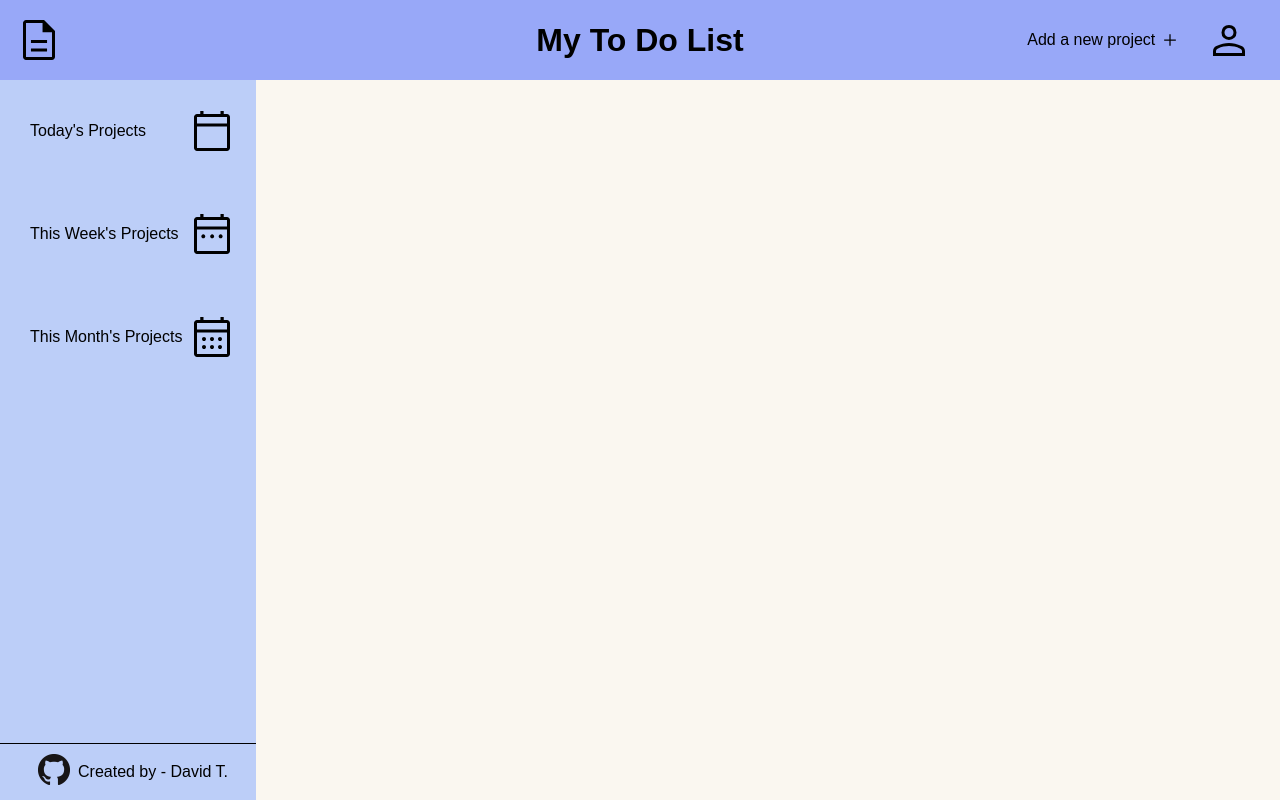
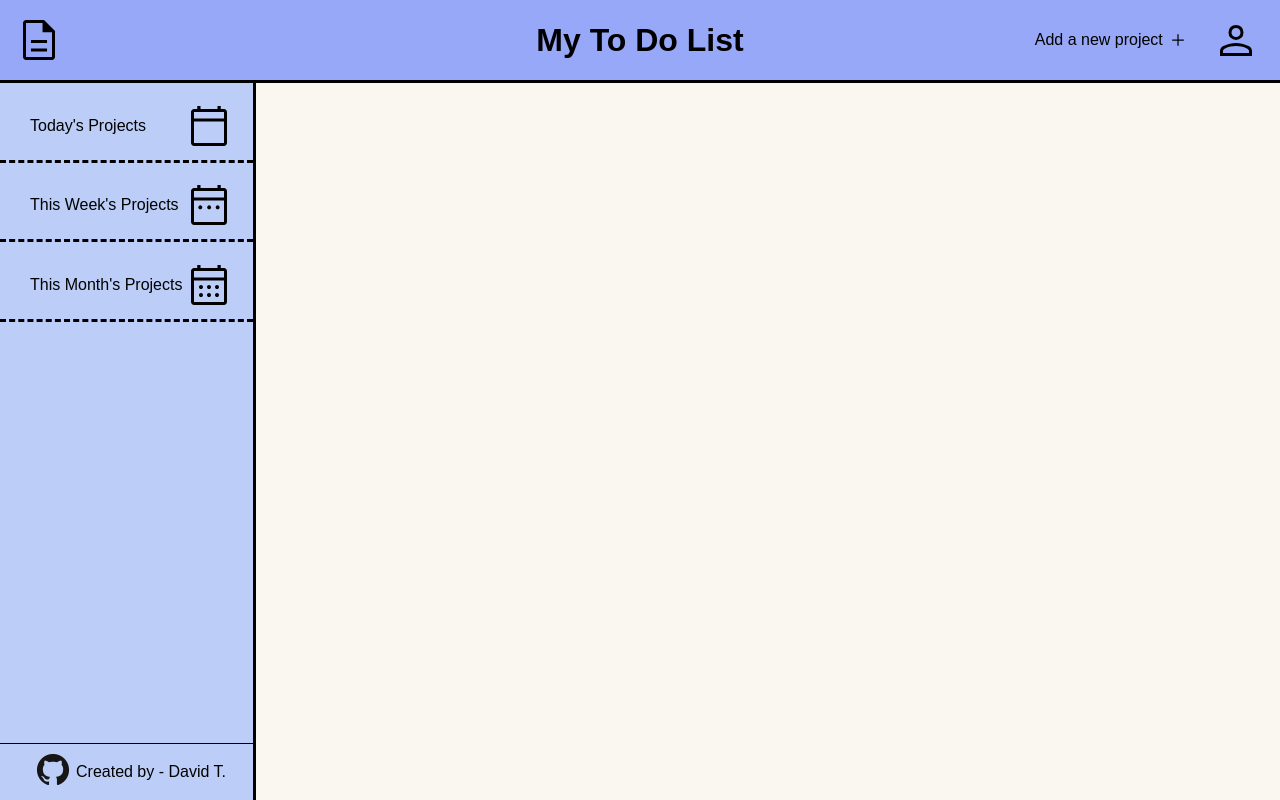
Before and after one commit to JoshDT900/TOP_ToDoList, a website built with webpack: page temp/index.html in a window 1280 px wide. Built offline with nearby package versions, Linux system fonts and the light colour scheme.

Commit message:
changed some page styling

```diff
--- a/temp/style.css
+++ b/temp/style.css
@@ -28,6 +28,7 @@ body {
   grid-template-columns: 1fr 1fr 1fr 1fr 1fr;
   align-items: center;
   background-color: #98A8F8;
+  border-bottom: solid 3px black;
 }
 
 .head_page h1 {
@@ -46,6 +47,13 @@ body {
   display: flex;
   align-items: center;
   gap: 5px;
+  padding: 15px;
+}
+
+.profile_box .add_proj_btn:hover {
+  background-color: #6a8de6;
+  border-radius: 50px;
+  position: inherit;
 }
 
 .profile_box .add_proj_btn > img {
@@ -55,8 +63,8 @@ body {
 .side_nav {
   background-color: #BCCEF8;
   display: grid;
-  grid-template-rows: 1fr 1fr 1fr 4fr;
-  align-items: center;
+  grid-template-rows: 1fr 1fr 1fr 6fr;
+  border-right: solid 3px black;
 }
 .side_nav .side_nav_item {
   display: flex;
@@ -64,10 +72,12 @@ body {
   justify-content: space-between;
   padding-left: 20px;
   padding-right: 10px;
+  width: -webkit-fill-available;
 }
 
 .side_nav > div:hover {
-  background-color: #3838381e;
+  background-color: #98A8F8;
+  /* color: #FAF7F0; */
 }
 
 .side_nav .side_nav_footer {
@@ -78,6 +88,10 @@ body {
 
 .side_nav > div {
   padding: 10px;
+  border-bottom: dashed;
+  display: flex;
+  align-items: flex-end;
+  justify-content: flex-start;
 }
 
 .side_nav .side_nav_footer_item {
```
